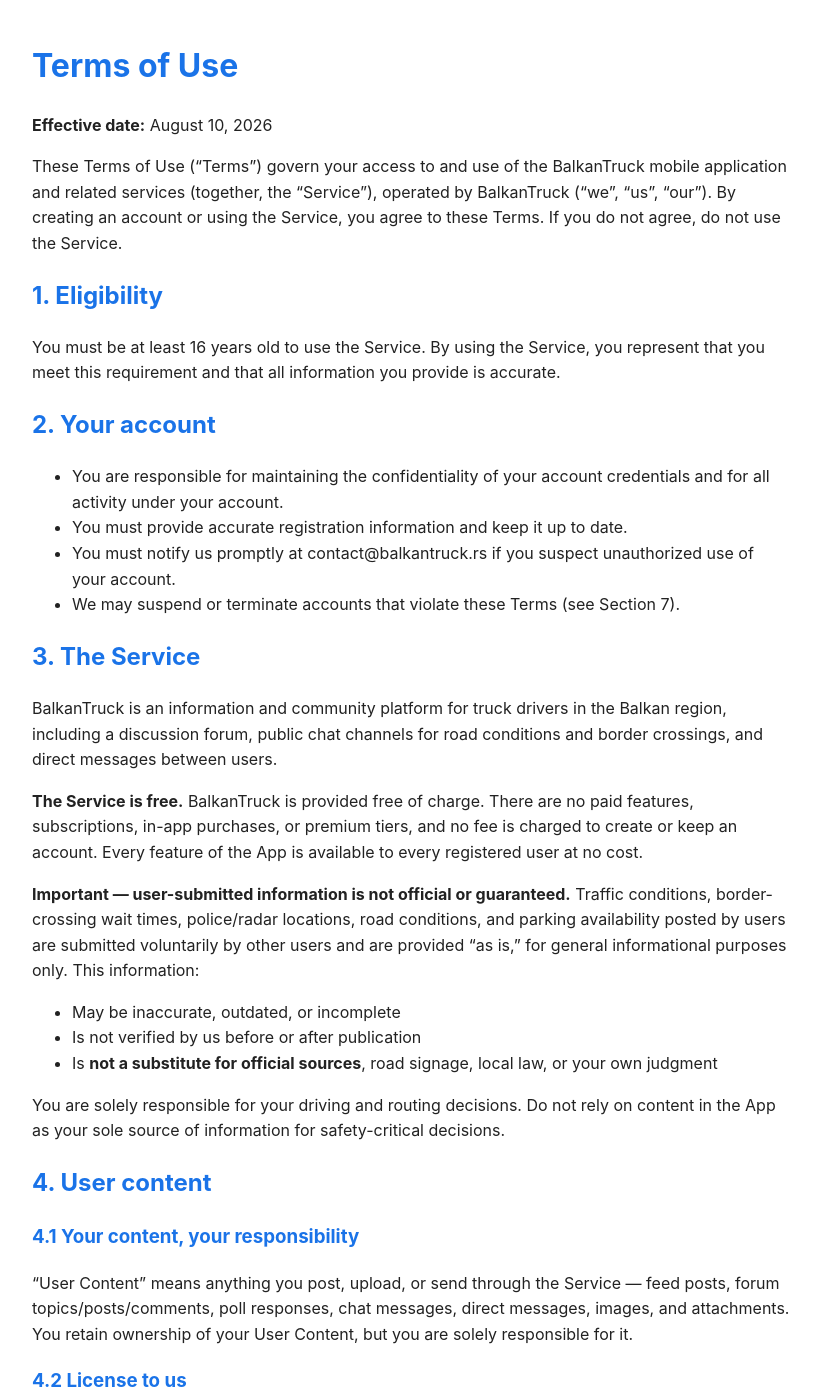
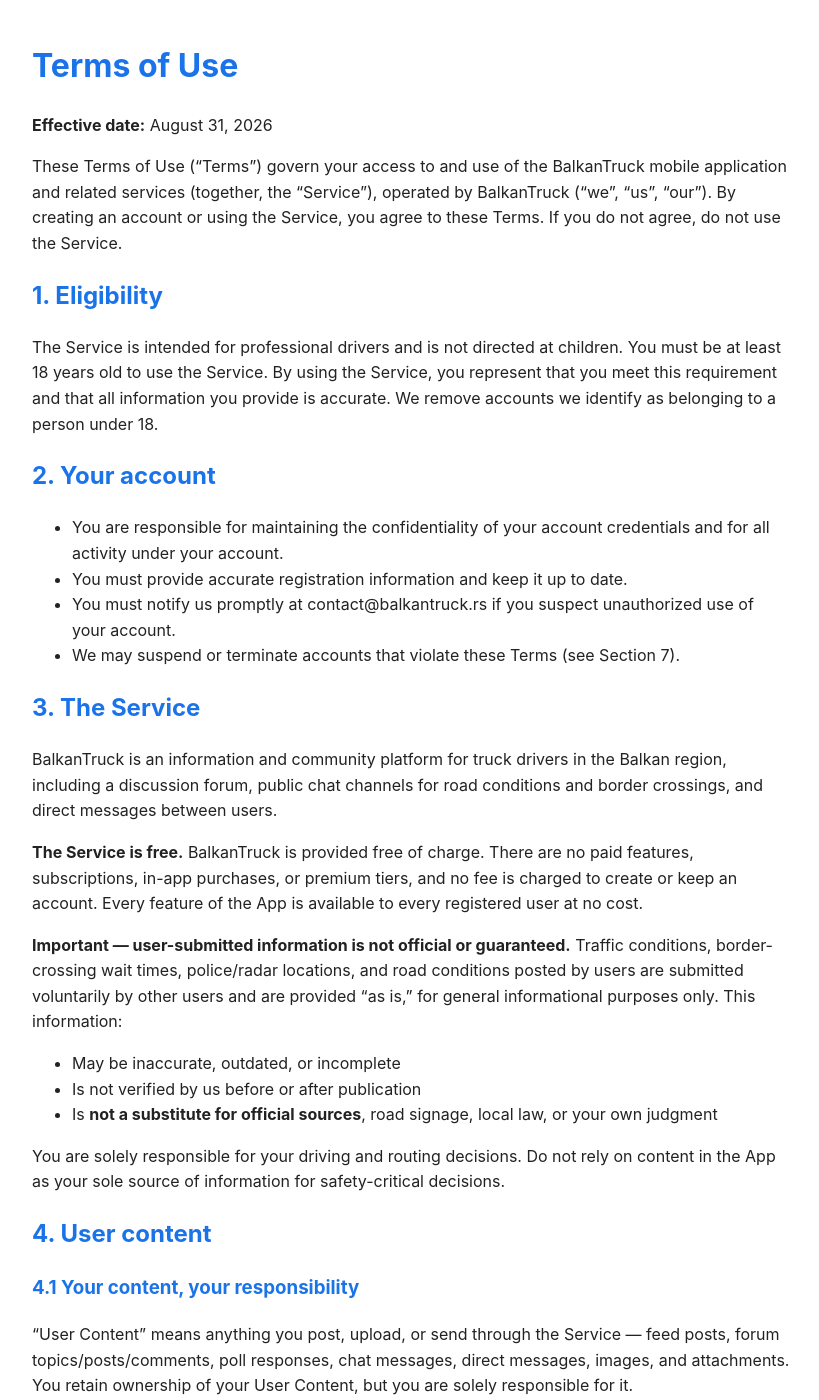
Before and after one commit to eugenecbdh/balkan-truck, a Jekyll site: the page built from terms-of-use.md, in a window 1280 px wide and 1400 px high. Shown: the whole window, without its empty margins (228-1047 px from the left). Built offline with Jekyll 4.4.1, drawn with Linux system fonts in a browser that asks for light colours; some of the changed text lies outside the part shown.

Commit message:
Raise minimum age to 18 and prohibit CSAE in the Terms
The Service is for professional drivers, so 18+ costs no real audience and keeps
the app out of Google Play's Families policy scope and out of guardian-consent
rules for minors. Adds an explicit CSAE prohibition linking the new Child Safety
Standards page, and drops a stale reference to parking availability (no such
feature exists).

Co-Authored-By: Claude Opus 5 <noreply@anthropic.com>
Claude-Session: https://claude.ai/code/session_01N8RiFyLUqXRnV5x4st5yn1

```diff
--- a/terms-of-use.md
+++ b/terms-of-use.md
@@ -5,13 +5,13 @@ title: Terms of Use
 
 # Terms of Use
 
-**Effective date:** August 10, 2026
+**Effective date:** August 31, 2026
 
 These Terms of Use ("Terms") govern your access to and use of the BalkanTruck mobile application and related services (together, the "Service"), operated by BalkanTruck ("we", "us", "our"). By creating an account or using the Service, you agree to these Terms. If you do not agree, do not use the Service.
 
 ## 1. Eligibility
 
-You must be at least 16 years old to use the Service. By using the Service, you represent that you meet this requirement and that all information you provide is accurate.
+The Service is intended for professional drivers and is not directed at children. You must be at least 18 years old to use the Service. By using the Service, you represent that you meet this requirement and that all information you provide is accurate. We remove accounts we identify as belonging to a person under 18.
 
 ## 2. Your account
 
@@ -26,7 +26,7 @@ BalkanTruck is an information and community platform for truck drivers in the Ba
 
 **The Service is free.** BalkanTruck is provided free of charge. There are no paid features, subscriptions, in-app purchases, or premium tiers, and no fee is charged to create or keep an account. Every feature of the App is available to every registered user at no cost.
 
-**Important — user-submitted information is not official or guaranteed.** Traffic conditions, border-crossing wait times, police/radar locations, road conditions, and parking availability posted by users are submitted voluntarily by other users and are provided "as is," for general informational purposes only. This information:
+**Important — user-submitted information is not official or guaranteed.** Traffic conditions, border-crossing wait times, police/radar locations, and road conditions posted by users are submitted voluntarily by other users and are provided "as is," for general informational purposes only. This information:
 
 - May be inaccurate, outdated, or incomplete
 - Is not verified by us before or after publication
@@ -51,6 +51,7 @@ You agree not to post content or use the Service to:
 - Post false information that could endanger other drivers (e.g. deliberately fabricated hazard, border, or police reports)
 - Harass, threaten, defame, or abuse another person
 - Post illegal, obscene, hateful, or discriminatory content
+- Post any content that sexualises a minor, or use the Service for child sexual abuse or exploitation of any kind — see our [Child Safety Standards](child-safety-standards.html)
 - Impersonate any person or entity, or misrepresent your affiliation with any person or entity
 - Post spam, unsolicited advertising, or malware
 - Infringe another person's intellectual property or privacy rights
```
